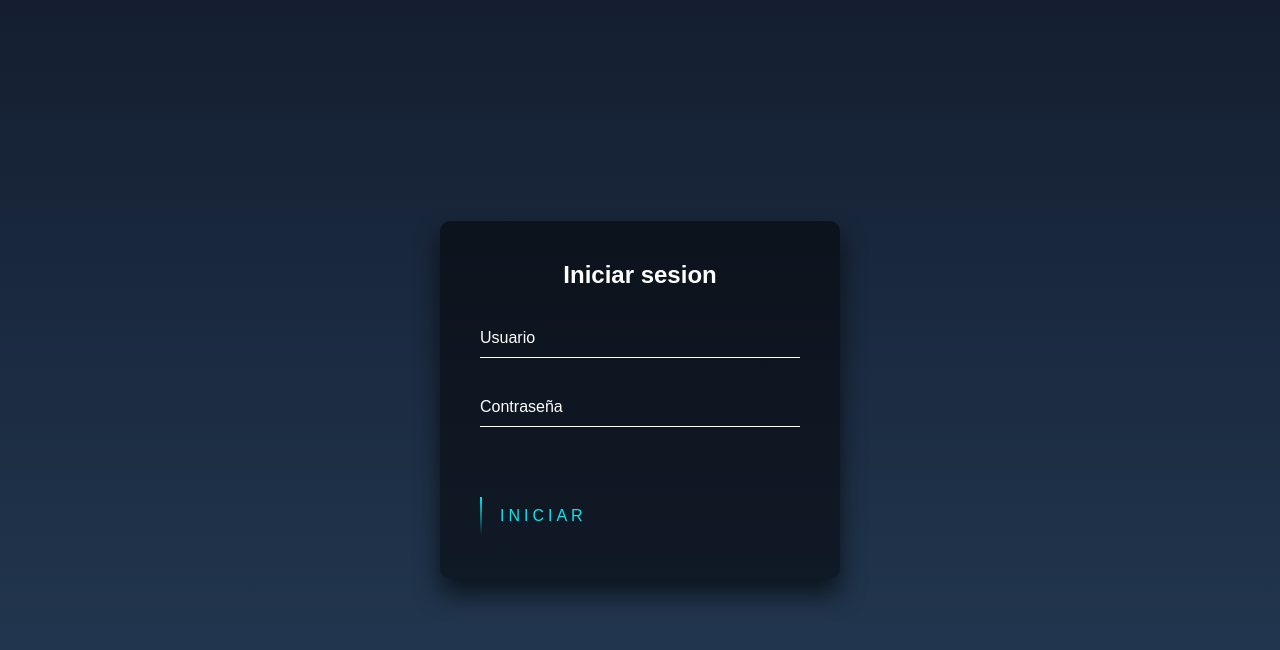
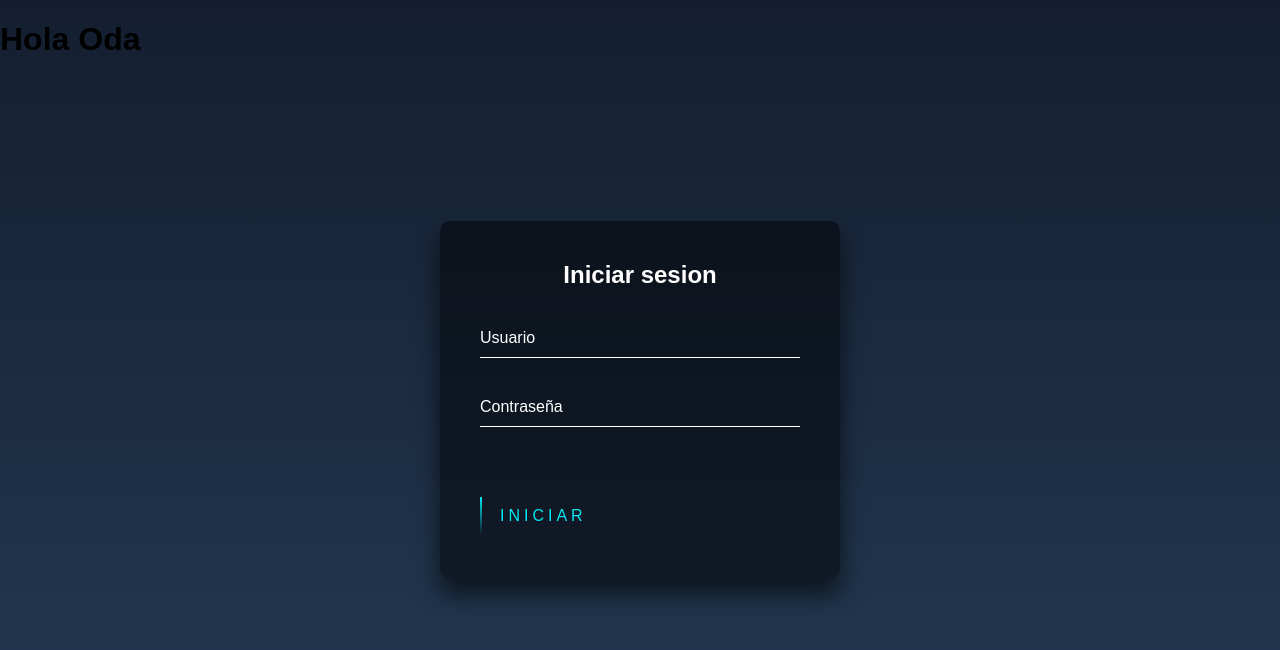
Before and after one commit to Jhordan3010/Jhordan3010.github.io, a plain HTML site: page index.html in a window 1280 px wide. Drawn offline with Linux system fonts and the light colour scheme.

Commit message:
Update index.html
Signed-off-by: Jhordan3010 <119618932+Jhordan3010@users.noreply.github.com>

```diff
--- a/index.html
+++ b/index.html
@@ -8,6 +8,7 @@
 </head>
 <body>
     <link rel="stylesheet" href="InicioSesion.css">
+    <h1>Hola Oda</h1>
     <div class="login-box">
         <h2>Iniciar sesion</h2>
         <form>
```
